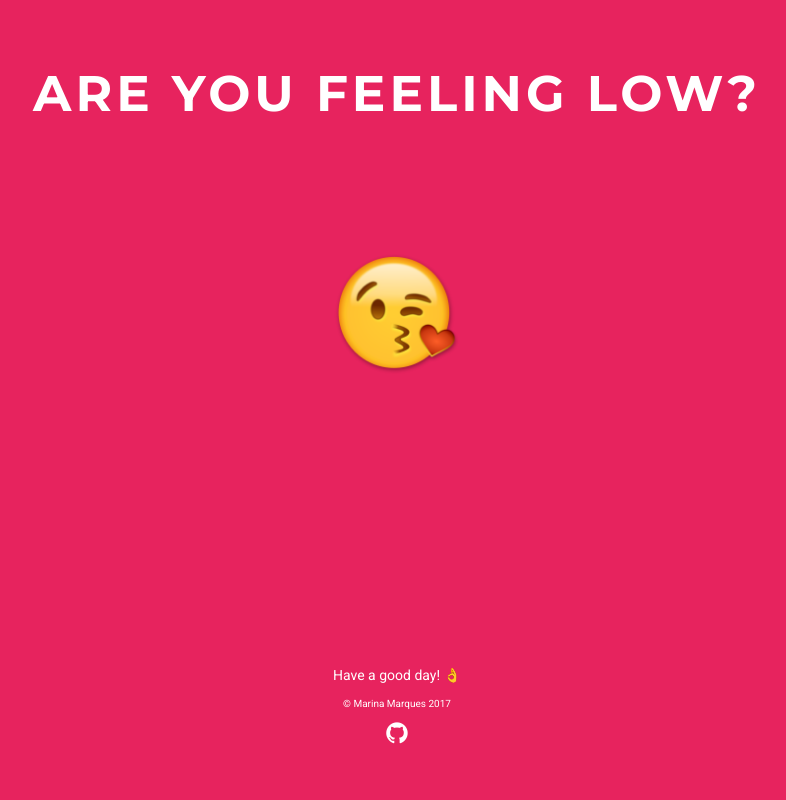
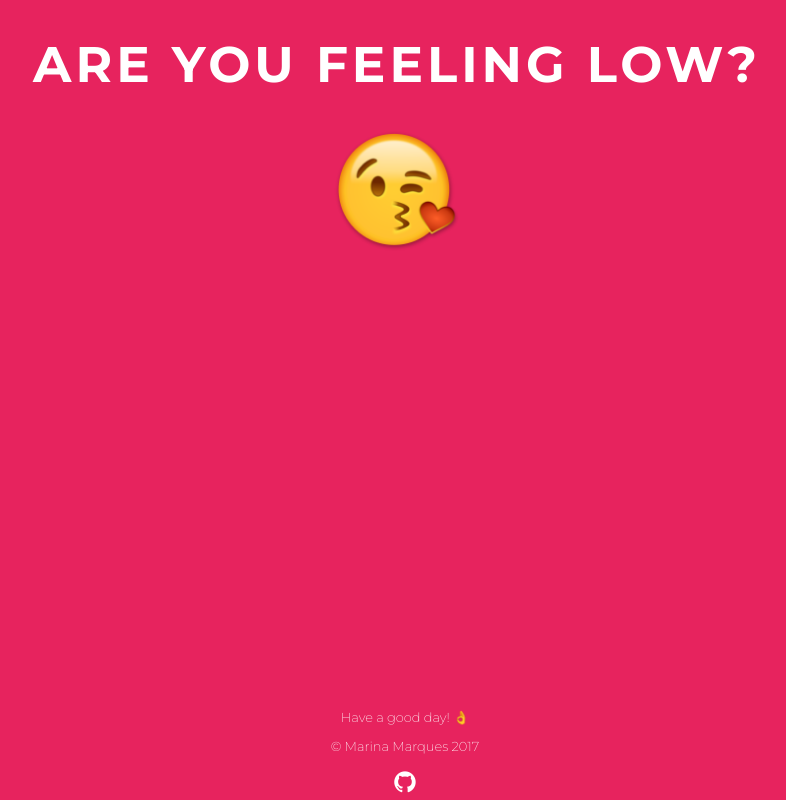
Before and after one commit to shvvffle/areyoufeelinglow, a plain HTML site: page index.html in a window 1280 px wide. Shown: the whole page, without its empty margins (243-1029 px from the left). Drawn offline with Linux system fonts and the light colour scheme; files whose address does not match are found by name.

Commit message:
CSS cleanup - cleaner and clearer styles

```diff
--- a/css/main.css
+++ b/css/main.css
@@ -1,10 +1,10 @@
 body {
     background: rgb(231, 35, 94);
-  font-family: 'Roboto', sans-serif;
+    font-family: 'Montserrat', sans-serif;
+    color: #fff;
 }
 
 h1 {
-  font-family: 'Montserrat', sans-serif;
     font-weight: 700;
     letter-spacing: 4px;
     text-transform: uppercase;
@@ -13,76 +13,48 @@ h1 {
     font-size: 50px;
 }
 
-.compliment-header, #compliment {
-  margin-top: 5%;
-}
-
-.compliment-zone, #compliment {
+.container {
+    width: 100%;
     text-align: center;
 }
 
-.compliment-zone > button {
-  font-size: 25px;
+.compliment-zone p {
+    font-size: 20px;
+    margin-top: 30px;
 }
 
-.get-compliment {
-   font-size: 100px;
+.get-compliment img {
+    width: 10%;
     cursor: pointer;
-   margin-top: 10%;
 }
 
-.emoji {
-    width: 10%;
+footer {
+    text-align: center;
+    font-weight: 200;
+    font-size: 13px;
+    position: fixed;
+    bottom: 3px;
+    width: 100%;
+    min-height: 50px;
 }
 
-
-#compliment {
-  font-size: 30px;
+footer a.social {
+    font-size: 25px;
     color: #fff;
-  font-family: 'Montserrat', sans-serif;
-  margin-top: 5%;
-  height: 140px;
 }
 
-.footer {
-  text-align: center;
-  margin-top: 5%;
-}
-
-.goodbye, #copyright {
-  color: #fff;
-  font-size: 14px;
-  text-align: center;
-}
-
-#copyright {
-  font-size: 10px;
-  margin-top: 15px;
-}
-
-a.social {
-  font-size: 25px;
-  color: #fff;
-  text-align: center;
-}
-
-a.social:hover {
+footer a.social:hover {
     color: #F26A93;
 }
 
-
 @media only screen and (max-width: 500px) {
-
-  .emoji {
-    width: 50%;
+    h1 {
+        font-size: 20px;
     }
-
-  #compliment {
-    max-height: 300px;
+    .get-compliment img {
+        width: 30%;
     }
-
-  .footer {
-    margin-top: 30%;
+    .compliment-zone p {
+        font-size: 15px;
     }
-
 }
--- a/index.html
+++ b/index.html
@@ -1,5 +1,6 @@
 <!doctype html>
 <html lang="en">
+
 <head>
     <meta charset="utf-8">
     <meta http-equiv="x-ua-compatible" content="ie=edge">
@@ -14,44 +15,51 @@
     <link rel="mask-icon" href="assets/safari-pinned-tab.svg" color="#E7235E">
     <meta name="theme-color" content="#ffffff">
     <!-- css -->
-  <link rel="stylesheet" href="https://fonts.googleapis.com/css?family=Roboto:400,700|Montserrat:400,700">
+    <link rel="stylesheet" href="https://fonts.googleapis.com/css?family=Montserrat:200,400,700">
     <link rel="stylesheet" href="css/font-awesome.min.css">
     <link rel="stylesheet" href="css/main.css">
 </head>
 
 <body>
     <div class="container">
-    <div class="col-lg-12">
         <div class="compliment-header">
             <h1>Are you feeling low?</h1>
         </div>
         <div class="compliment-zone">
-        <div class="get-compliment"><img class="emoji" src="assets/get-a-kiss.png"></div>
+            <div class="get-compliment">
+                <img src="assets/get-a-kiss.png" title="Click me to get a compliment :)">
+            </div>
+            <!-- compliments get shown on click with generateCompliment function -->
             <p id="compliment"></p>
         </div>
     </div>
-    <div class="col-lg-12 footer">
+    <footer>
         <p class="goodbye">Have a good day! 👌</p>
         <p id="copyright"></p>
-      <a class="social" href="https://github.com/shvvffle" target="_blank"><i class="fa fa-github" aria-hidden="true"></i></a>
-    </div>
-  </div>
-
+        <a class="social" href="https://github.com/shvvffle" target="_blank"><span class="fa fa-github" aria-hidden="true"></span></a>
+    </footer>
     <!-- scripts -->
     <script src="js/jquery-2.1.4.js"></script>
     <!-- my JS -->
     <script src="js/main.js"></script>
     <!-- google analytics start -->
     <script>
-  (function(i,s,o,g,r,a,m){i['GoogleAnalyticsObject']=r;i[r]=i[r]||function(){
-  (i[r].q=i[r].q||[]).push(arguments)},i[r].l=1*new Date();a=s.createElement(o),
-  m=s.getElementsByTagName(o)[0];a.async=1;a.src=g;m.parentNode.insertBefore(a,m)
-  })(window,document,'script','https://www.google-analytics.com/analytics.js','ga');
+    (function(i, s, o, g, r, a, m) {
+        i['GoogleAnalyticsObject'] = r;
+        i[r] = i[r] || function() {
+            (i[r].q = i[r].q || []).push(arguments)
+        }, i[r].l = 1 * new Date();
+        a = s.createElement(o),
+            m = s.getElementsByTagName(o)[0];
+        a.async = 1;
+        a.src = g;
+        m.parentNode.insertBefore(a, m)
+    })(window, document, 'script', 'https://www.google-analytics.com/analytics.js', 'ga');
 
     ga('create', 'UA-87994924-1', 'auto');
     ga('send', 'pageview');
-
     </script>
     <!-- google analytics end  -->
 </body>
+
 </html>
```
Lines whose indentation alone changed are shown as unchanged.
